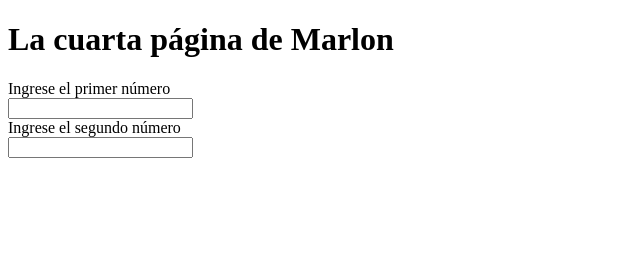
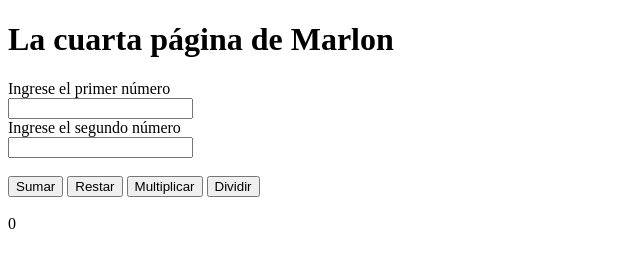
Before and after one commit to marlonroman/practica_javascript4, a plain HTML site: page index.html in a window 1280 px wide. Shown: the whole page, without its empty margins (0-640 px from the left). Drawn offline with Linux system fonts and the light colour scheme.

Commit message:
segundo_cambio

```diff
--- a/index.html
+++ b/index.html
@@ -12,5 +12,15 @@
    <br>
    <label> Ingrese el segundo número </label> <br>
    <input type="number" id="numero2">
+   <br>
+   <br>
+   <button id="sumar"> Sumar </button>
+   <button id="restar"> Restar </button>
+   <button id="multiplicar"> Multiplicar </button>
+   <button id="dividir"> Dividir </button>
+   <br>
+   <br>
+   <label id="mostrar"> 0 </label>
+   <script src="javascript/codejs.js">  </script>
 </body>
 </html>
```
